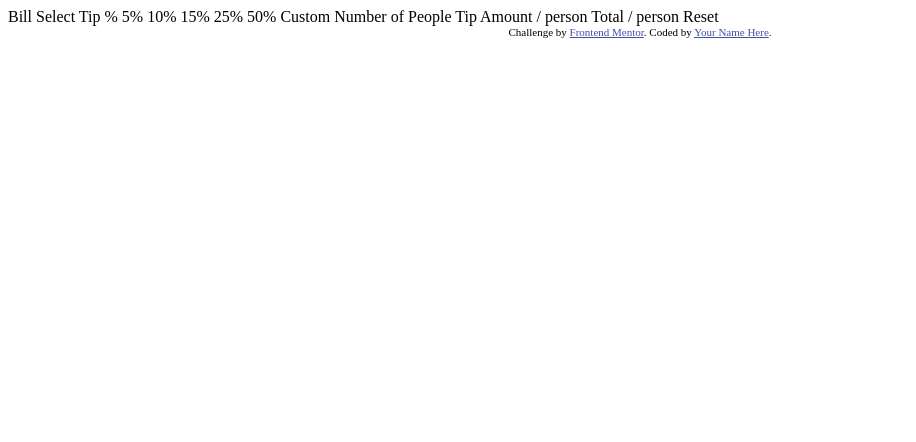
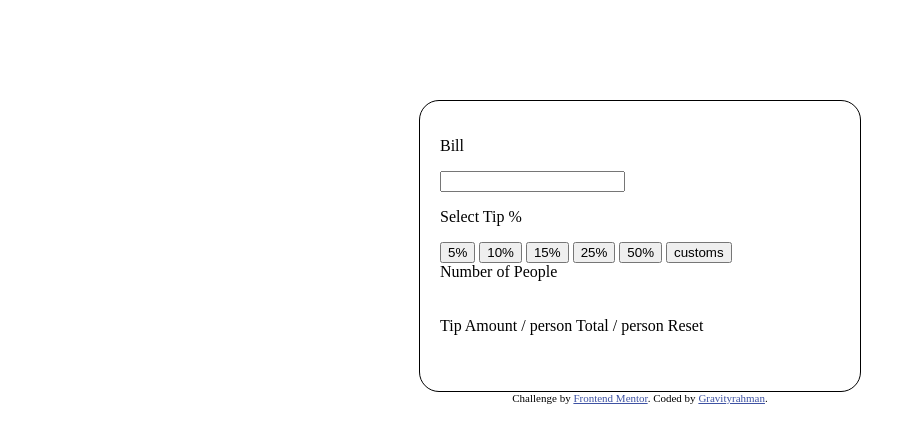
Before and after one commit to gravityrahman/tip-calculator, a plain HTML site: page index.html in a window 1280 px wide. Shown: the whole page, without its empty margins (0-916 px from the left). Drawn offline with Linux system fonts and the light colour scheme.

Commit message:
random commit

```diff
--- a/index.html
+++ b/index.html
@@ -1,44 +1,61 @@
 <!DOCTYPE html>
 <html lang="en">
   <head>
-  <meta charset="UTF-8">
-  <meta name="viewport" content="width=device-width, initial-scale=1.0"> <!-- displays site properly based on user's device -->
+    <meta charset="UTF-8" />
+    <meta name="viewport" content="width=device-width, initial-scale=1.0" />
+    <!-- displays site properly based on user's device -->
 
-  <link rel="icon" type="image/png" sizes="32x32" href="./images/favicon-32x32.png">
+    <link
+      rel="icon"
+      type="image/png"
+      sizes="32x32"
+      href="./images/favicon-32x32.png"
+    />
 
     <title>Frontend Mentor | Tip calculator app</title>
-
+    <link rel="stylesheet" href="style.css" />
     <!-- Feel free to remove these styles or customise in your own stylesheet 👍 -->
     <style>
-    .attribution { font-size: 11px; text-align: center; }
-    .attribution a { color: hsl(228, 45%, 44%); }
+      .attribution {
+        font-size: 11px;
+        text-align: center;
+      }
+      .attribution a {
+        color: hsl(228, 45%, 44%);
+      }
     </style>
   </head>
   <body>
+    <div id="outer-container">
+      <div id="main-container">
+        <div id="first-part">
+          <p>Bill</p>
+          <label for="name"></label>
+          <input type="number" />
 
-  Bill
+          <p>Select Tip %</p>
+          <div id="tips-amount">
+            <button> 5% </button>
+            <button> 10% </button>
+            <button> 15% </button>
+            <button> 25% </button>
+            <button> 50% </button>
+            <button>customs </button>
+          </div>
+          <div id="second-part">
+          Number of People
+          </div>
+        </div>
 
-  Select Tip %
-  5%
-  10%
-  15%
-  25%
-  50%
-  Custom
-
-  Number of People
-
-  Tip Amount
-  / person
-
-  Total
-  / person
-
-  Reset
+        Tip Amount / person Total / person Reset
+      </div>
+    </div>
 
     <div class="attribution">
-    Challenge by <a href="https://www.frontendmentor.io?ref=challenge" target="_blank">Frontend Mentor</a>.
-    Coded by <a href="#">Your Name Here</a>.
+      Challenge by
+      <a href="https://www.frontendmentor.io?ref=challenge" target="_blank"
+        >Frontend Mentor</a
+      >. Coded by <a href="#">Gravityrahman</a>.
     </div>
   </body>
 </html>
--- /dev/null
+++ b/style.css
@@ -0,0 +1,27 @@
+body{
+    margin: 0;
+    display: grid;
+    place-items: center;
+
+}
+#outer-container{
+    margin-top: 100px;
+    border: 1px solid black;
+    border-radius: 20px;
+    width: 400px;
+    height: 250px;
+    padding: 20px;
+
+}
+#main-container{
+    display: grid;
+    border-radius: 20px;
+    width: 400px;
+    height: 250px;
+}
+#first-part{
+
+}
+#second-part{
+
+}
```
Also changed, not shown: index.js (added). Lines whose indentation alone changed are shown as unchanged.
